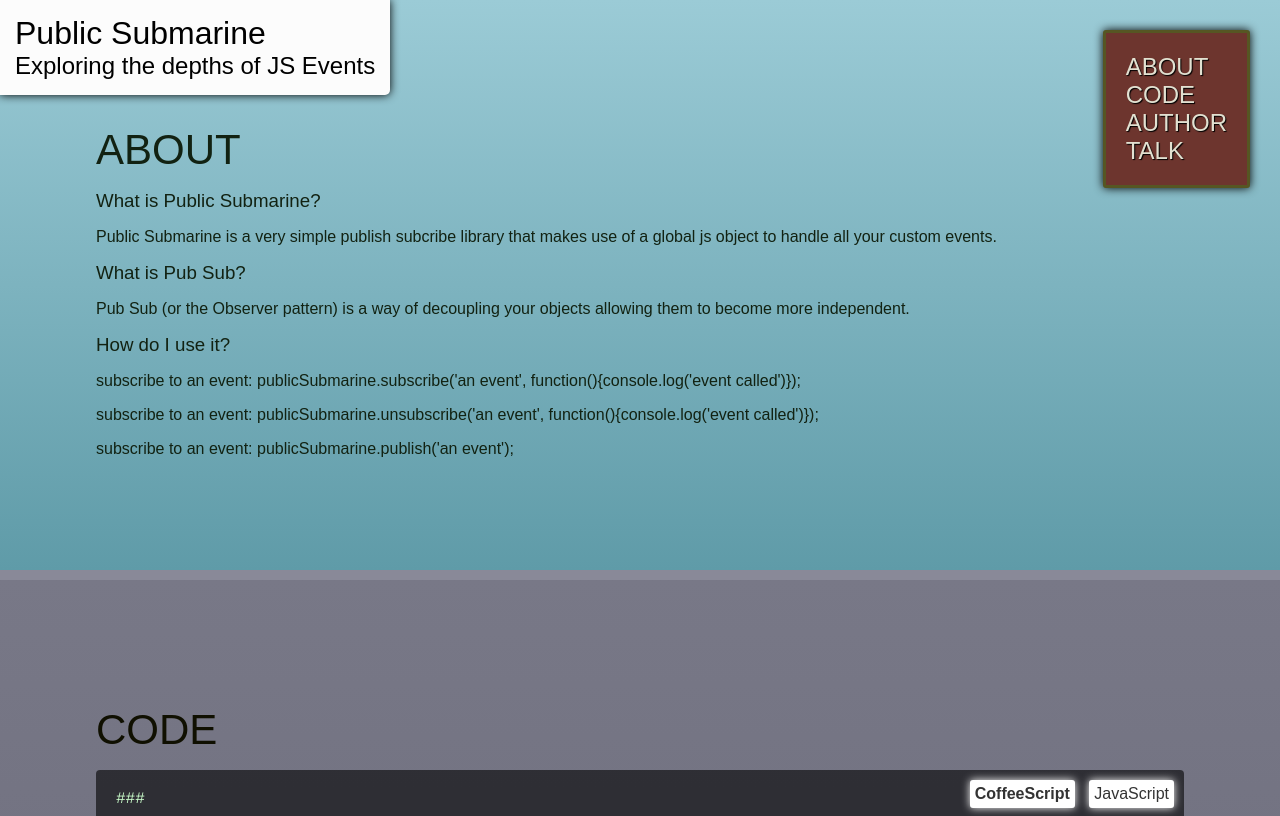
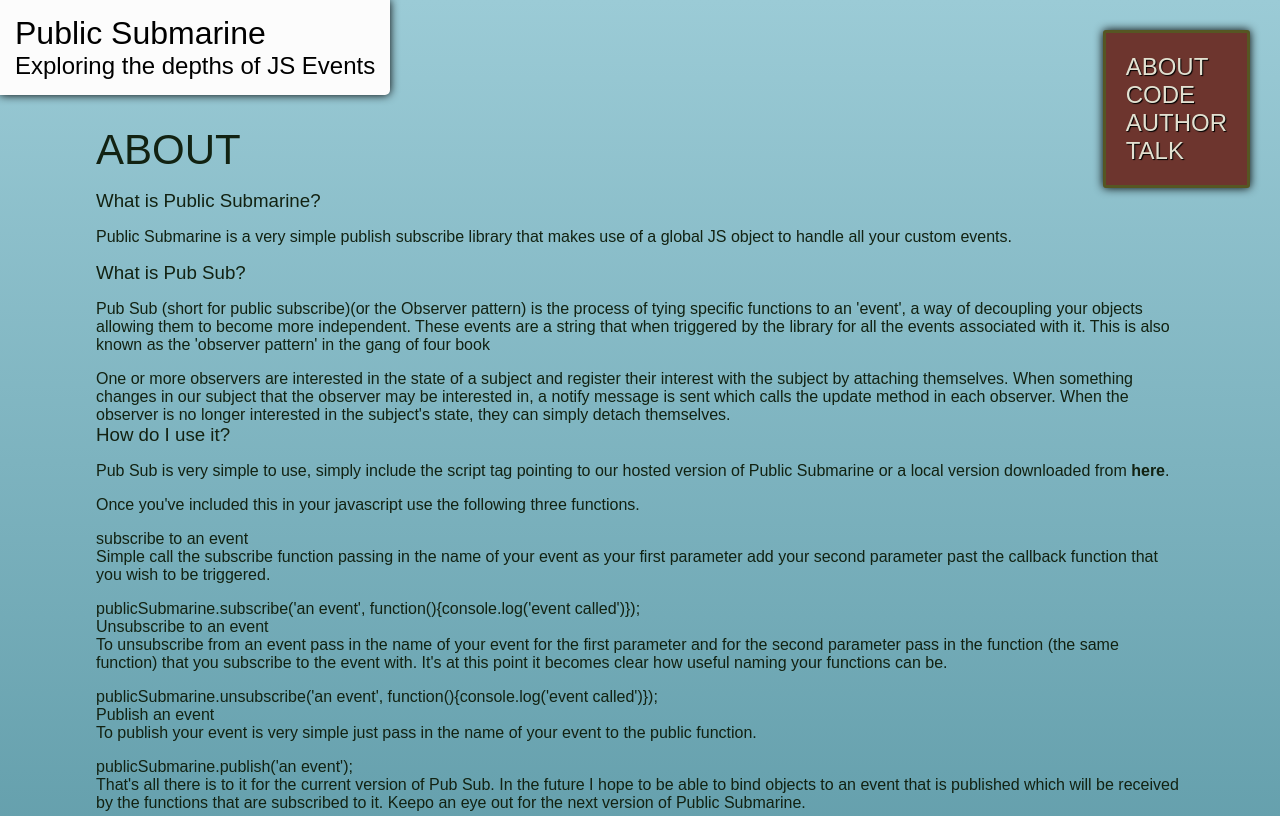
Before and after one commit to atleastimtrying/publicsubmarine, a plain HTML site: page index.html in a window 1280 px wide. Shown: the top 816 px of the page. Drawn offline with Linux system fonts and the light colour scheme.

Commit message:
new copy added

```diff
--- a/index.html
+++ b/index.html
@@ -21,17 +21,39 @@
       <h2><a name="about">About</a></h2>
       <div>
         <h3>What is Public Submarine?</h3>
-        <p>Public Submarine is a very simple publish subcribe library that makes use of a global js object to handle all your custom events.</p>
+        <p>Public Submarine is a very simple publish subscribe library that makes use of a global JS object to handle all your custom events.</p>
+
         <h3>What is Pub Sub?</h3>
-        <p>Pub Sub (or the Observer pattern) is a way of decoupling your objects allowing them to become more independent.</p>
+        <p>Pub Sub (short for public subscribe)(or the Observer pattern) is the process of tying specific functions to an 'event', a way of decoupling your objects allowing them to become more independent. These events are a string that when triggered by the library for all the events associated with it. This is also known as the 'observer pattern' in the gang of four book</p>
+        <blockquote>
+            One or more observers are interested in the state of a subject and register their interest with the subject by attaching themselves. When something changes in our subject that the observer may be interested in, a notify message is sent which calls the update method in each observer. When the observer is no longer interested in the subject's state, they can simply detach themselves.
+        </blockquote>
+
         <h3>How do I use it?</h3>
-        <p>subscribe to an event: publicSubmarine.subscribe('an event', function(){console.log('event called')});</p>
-        <p>subscribe to an event: publicSubmarine.unsubscribe('an event', function(){console.log('event called')});</p>
-        <p>subscribe to an event: publicSubmarine.publish('an event');</p>
+        <p>Pub Sub is very simple to use, simply include the script tag pointing to our hosted version of Public Submarine or a local version downloaded from <a href='http://atleastimtrying.github.com/publicsubmarine/pubSub.js'>here</a>.</p>
+        <code><pre><script src='pubSub.js'></script></pre></code>
+        <p>Once you've included this in your javascript use the following three functions.</p>
+
+        <h4>subscribe to an event</h4>
+        <p>Simple call the subscribe function passing in the name of your event as your first parameter add your second parameter past the callback function that you wish to be triggered.</p>
+        <code>publicSubmarine.subscribe('an event', function(){console.log('event called')});</code>
+
+        <h4>Unsubscribe to an event</h4>
+        <p>To unsubscribe from an event pass in the name of your event for the first parameter and for the second parameter pass in the function (the same function) that you subscribe to the event with. It's at this point it becomes clear how useful naming your functions can be.</p>
+
+        <code>publicSubmarine.unsubscribe('an event', function(){console.log('event called')});</code>
+
+        <h4>Publish an event</h4>
+        <p>To publish your event is very simple just pass in the name of your event to the public function.</p>
+        <code>publicSubmarine.publish('an event');</code>
+
+        <p>That's all there is to it for the current version of Pub Sub. In the future I hope to be able to bind objects to an event that is published which will be received by the functions that are subscribed to it. Keepo an eye out for the next version of Public Submarine.</p>
       </div>
     </section>
     <section class='code'>
       <h2><a name="code">Code</a></h2>
+      <p>Public Submarine as written in CoffeeScript and compiled in to Javascript. If you're editing the code I would thoroughly recommend using CoffeeScript. However, any changes made to the Javascript will also be reflected.</p>
+      <p>P.S.Feel free to remove the ascii art :)</p>
       <div class='tabs'>
         <nav>
           <a href='#coffeescript' class='active'>CoffeeScript</a>
@@ -132,11 +154,11 @@ publicSubmarine.init()
     </section>
     <section class='author'>
       <h2><a name="author">Author</a></h2>
-      <p>Public Submarine was created and developed by <a href='http://andersfisher.com'>Anders Fisher</a>, a Javascript Contractor working in and around East Anglia.</p>
+      <p>Public Submarine was created and developed by <a href='http://andersfisher.com'>Anders Fisher</a>, a freelance Javascript Contractor working in and around East Anglia. Anders has been working for the last five years with a distinct focus on front end development. He is a big fan of the following technologies: coffeecript, query, rails, git, css3, hamill, sublime text 2 and Google Chrome. Anders is constantly pushing himself to create new personal projects alongside his work for prominent local businesses. Always keen to hear about new projects and ideas, Anders tries to make time for interesting and engaging - and most of all useful - projects on the web.</p>
     </section>
     <section class='talk'>
       <h2><a name="talk">Talk</a></h2>
-      <p>The slides for A recent talk on Pub Sub by Anders Fisher are available at <a href='http://pubsubtalk.herokuapp.com'>pubsubtalk.herokuapp.com</a>.
+      <p>Pub Sub was inspired by some research done for a talk done at Front End Suffolk, a browser based user group in Ipswich, Suffolk, East Anglia. The slides for this talk are available online via the <a href='http://fesuffolk.co.uk'>FESuffolk website</a>. You can contact or follow <a href="http://twitter.com/fesuffolk">@FESuffolk</a> on Twitter.
     </section>
   </article>
   <footer>
```
